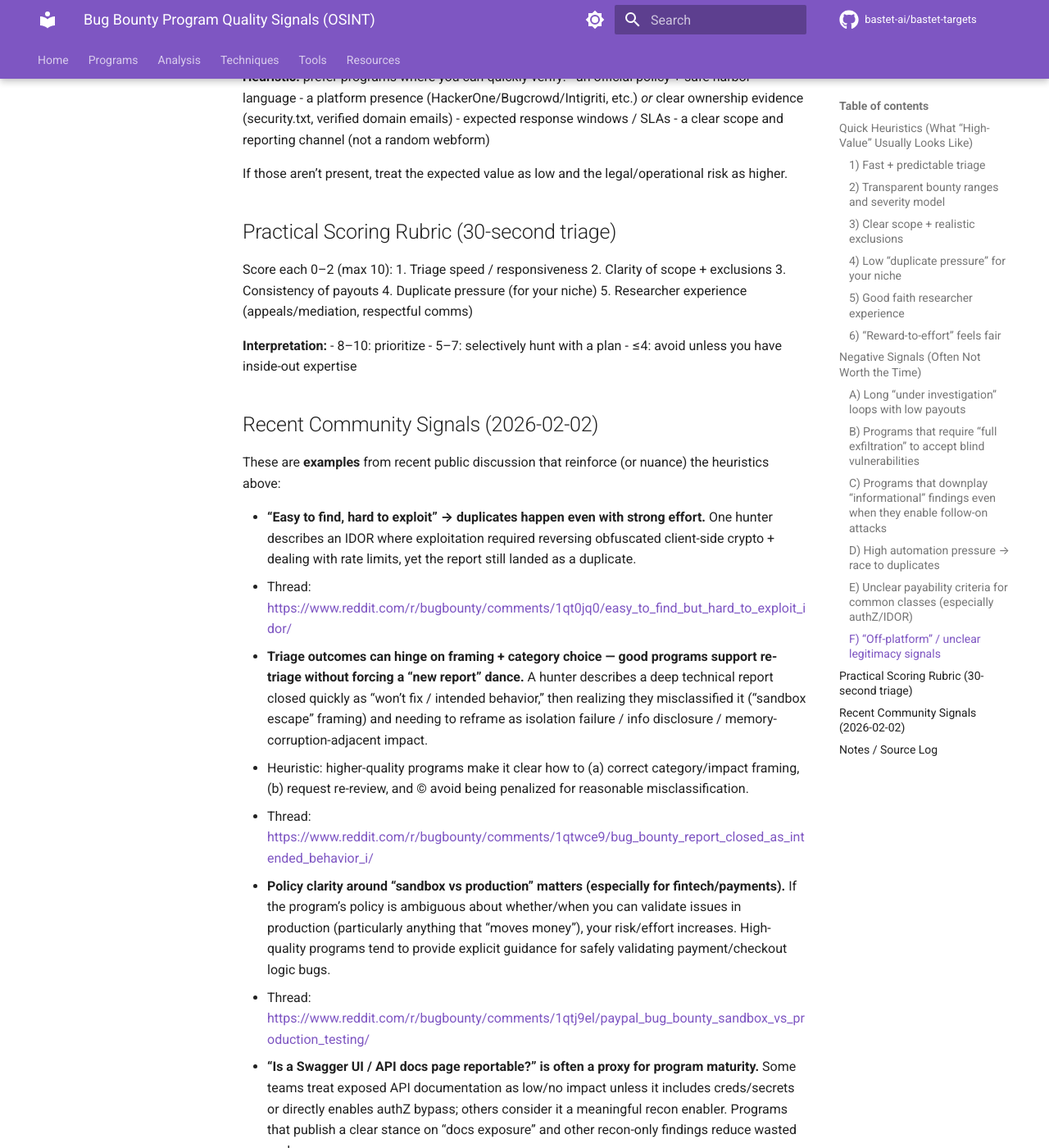
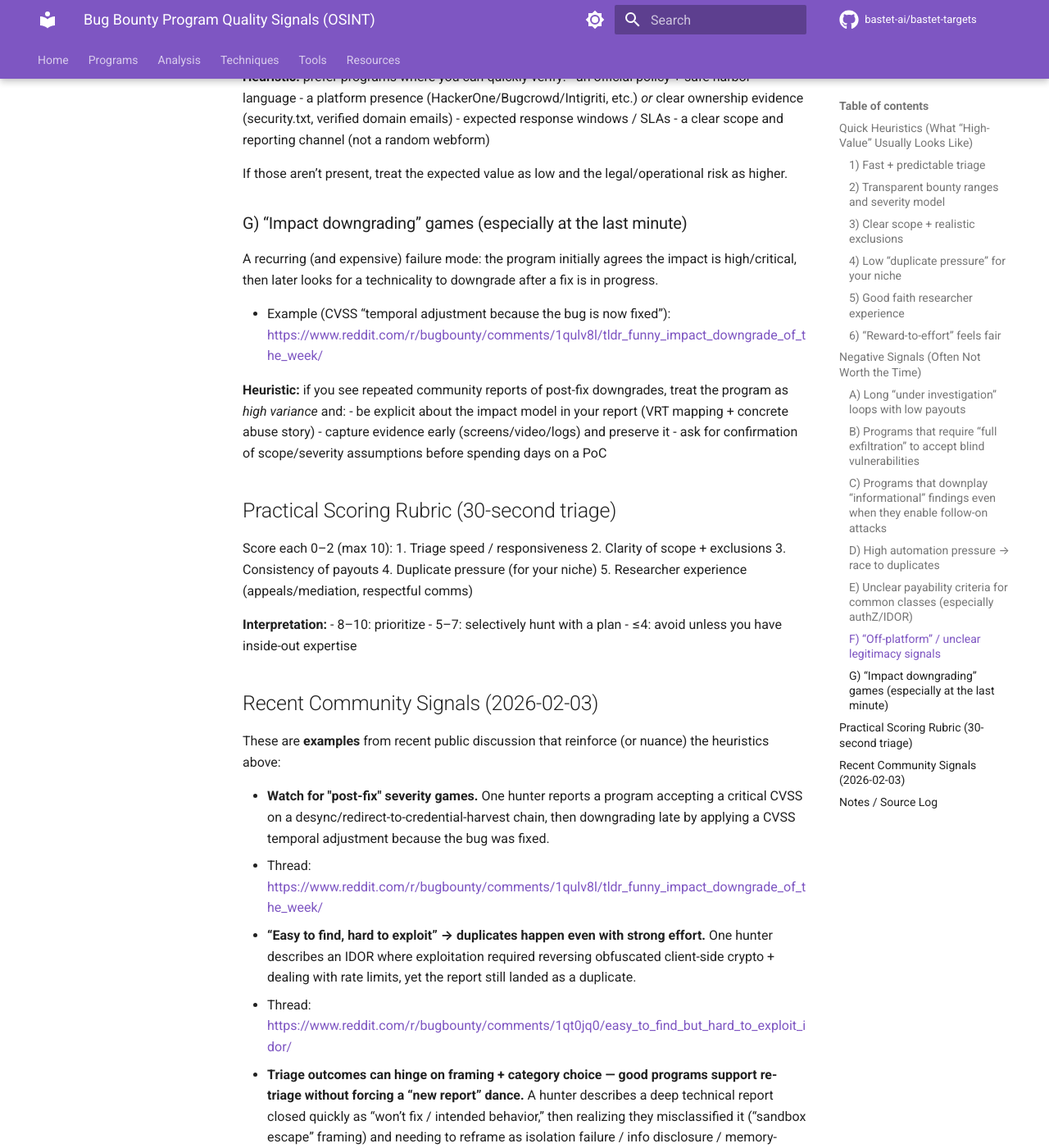
Before and after one commit to bastet-ai/bastet-targets, an MkDocs documentation site: the page built from docs/programs/program-quality-signals.md, in a window 1280 px wide and 1400 px high, scrolled down 3155 px. Shown: the whole window at 82% size. Built offline with MkDocs 1.6.1 and Material for MkDocs 9.7.7, drawn with Linux system fonts in a browser that asks for light colours; comment, search, counter and statistics services are not loaded.

Commit message:
Update program quality signals + refresh H1 public snapshot

```diff
--- a/docs/programs/program-quality-signals.md
+++ b/docs/programs/program-quality-signals.md
@@ -90,6 +90,16 @@ Community threads periodically pop up where a hunter reports via a company-run f
 
 If those aren’t present, treat the expected value as low and the legal/operational risk as higher.
 
+### G) “Impact downgrading” games (especially at the last minute)
+A recurring (and expensive) failure mode: the program initially agrees the impact is high/critical, then later looks for a technicality to downgrade after a fix is in progress.
+
+- Example (CVSS “temporal adjustment because the bug is now fixed”): https://www.reddit.com/r/bugbounty/comments/1qulv8l/tldr_funny_impact_downgrade_of_the_week/
+
+**Heuristic:** if you see repeated community reports of post-fix downgrades, treat the program as *high variance* and:
+- be explicit about the impact model in your report (VRT mapping + concrete abuse story)
+- capture evidence early (screens/video/logs) and preserve it
+- ask for confirmation of scope/severity assumptions before spending days on a PoC
+
 ## Practical Scoring Rubric (30-second triage)
 
 Score each 0–2 (max 10):
@@ -104,9 +114,12 @@ Score each 0–2 (max 10):
 - 5–7: selectively hunt with a plan
 - ≤4: avoid unless you have inside-out expertise
 
-## Recent Community Signals (2026-02-02)
+## Recent Community Signals (2026-02-03)
 
 These are **examples** from recent public discussion that reinforce (or nuance) the heuristics above:
+
+- **Watch for "post-fix" severity games.** One hunter reports a program accepting a critical CVSS on a desync/redirect-to-credential-harvest chain, then downgrading late by applying a CVSS temporal adjustment because the bug was fixed.
+  - Thread: https://www.reddit.com/r/bugbounty/comments/1qulv8l/tldr_funny_impact_downgrade_of_the_week/
 
 - **“Easy to find, hard to exploit” → duplicates happen even with strong effort.** One hunter describes an IDOR where exploitation required reversing obfuscated client-side crypto + dealing with rate limits, yet the report still landed as a duplicate.
   - Thread: https://www.reddit.com/r/bugbounty/comments/1qt0jq0/easy_to_find_but_hard_to_exploit_idor/
```
Also changed, not shown: docs/programs/hackerone-public.md (+1 -7 lines), 1 other file.
